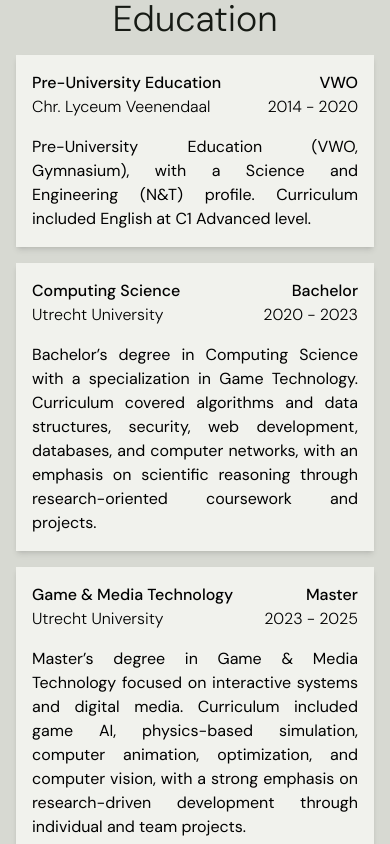
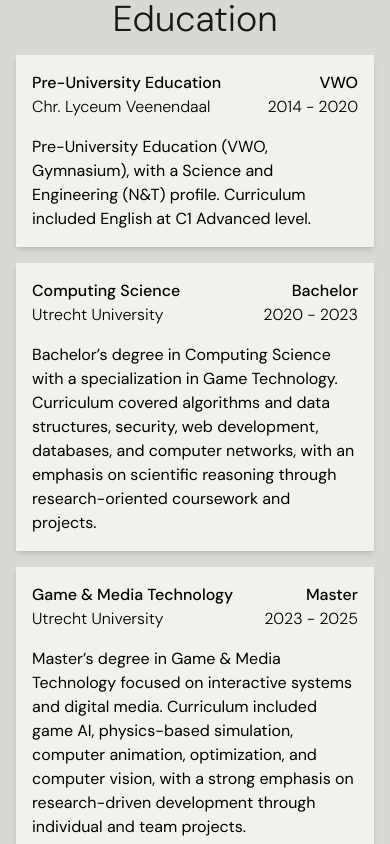
Before and after one commit to JesseKettmann/jessekettmann.github.io, a React (Vite) app: page / in a window 390 px wide. Shown: the part 2540-3384 px from the top of the page. Built offline with nearby package versions, Linux system fonts and the light colour scheme; a web font is replaced by a local one.

Commit message:
changed text layout on mobile

```diff
--- a/src/Components/Education.tsx
+++ b/src/Components/Education.tsx
@@ -17,7 +17,7 @@
             period="2014 - 2020"
             className="w-full"
           >
-            <p className="text-justify">
+            <p className="sm:text-justify">
               Pre-University Education (VWO, Gymnasium), with a Science and
               Engineering (N&T) profile. Curriculum included English at C1
               Advanced level.
@@ -30,7 +30,7 @@
             period="2020 - 2023"
             className="w-full"
           >
-            <p className="text-justify">
+            <p className="sm:text-justify">
               Bachelor’s degree in Computing Science with a specialization in
               Game Technology. Curriculum covered algorithms and data
               structures, security, web development, databases, and computer
@@ -45,7 +45,7 @@
             period="2023 - 2025"
             className="w-full"
           >
-            <p className="text-justify mb-4 sm:mb-8">
+            <p className="sm:text-justify mb-4 sm:mb-8">
               Master’s degree in Game & Media Technology focused on interactive
               systems and digital media. Curriculum included game AI,
               physics-based simulation, computer animation, optimization, and
```
